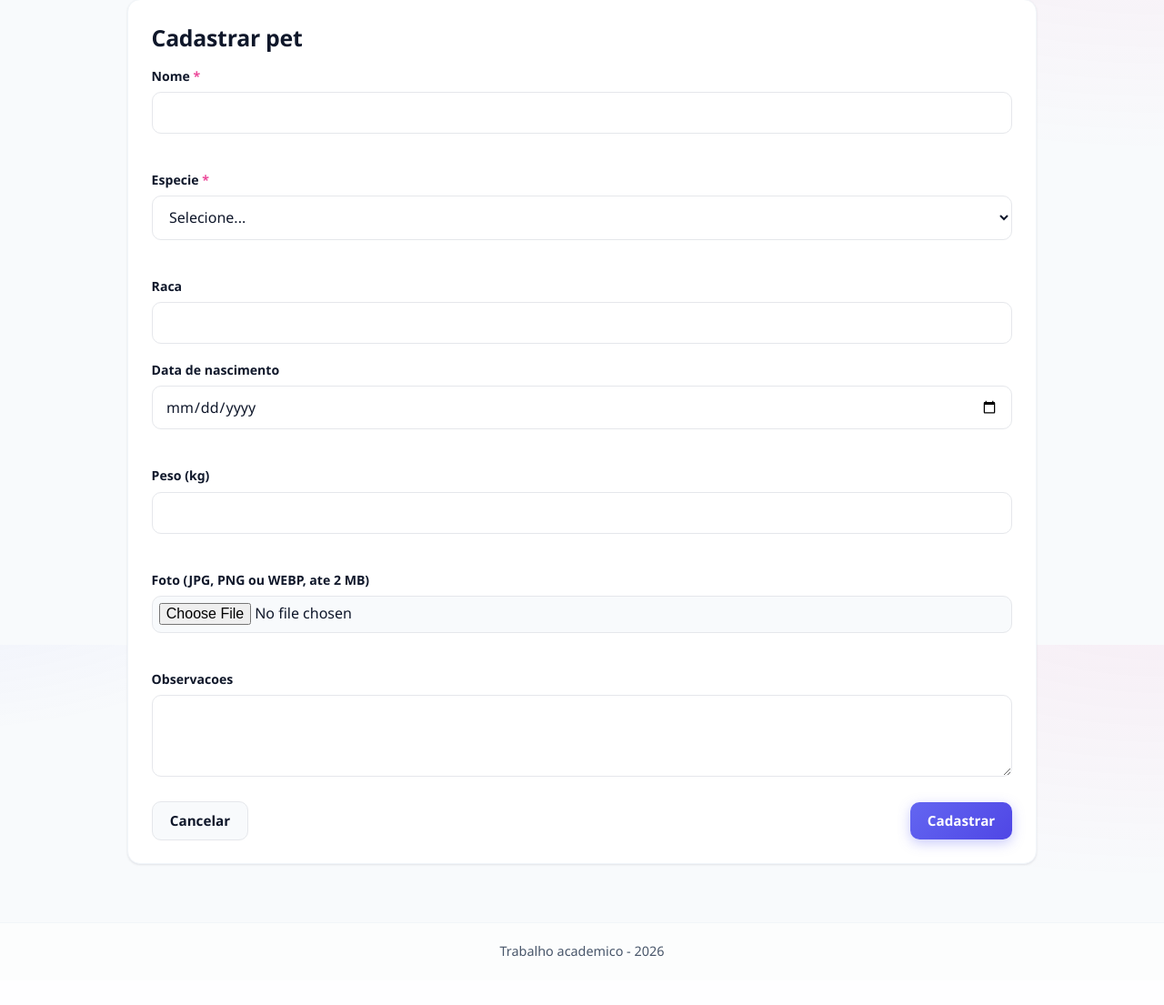
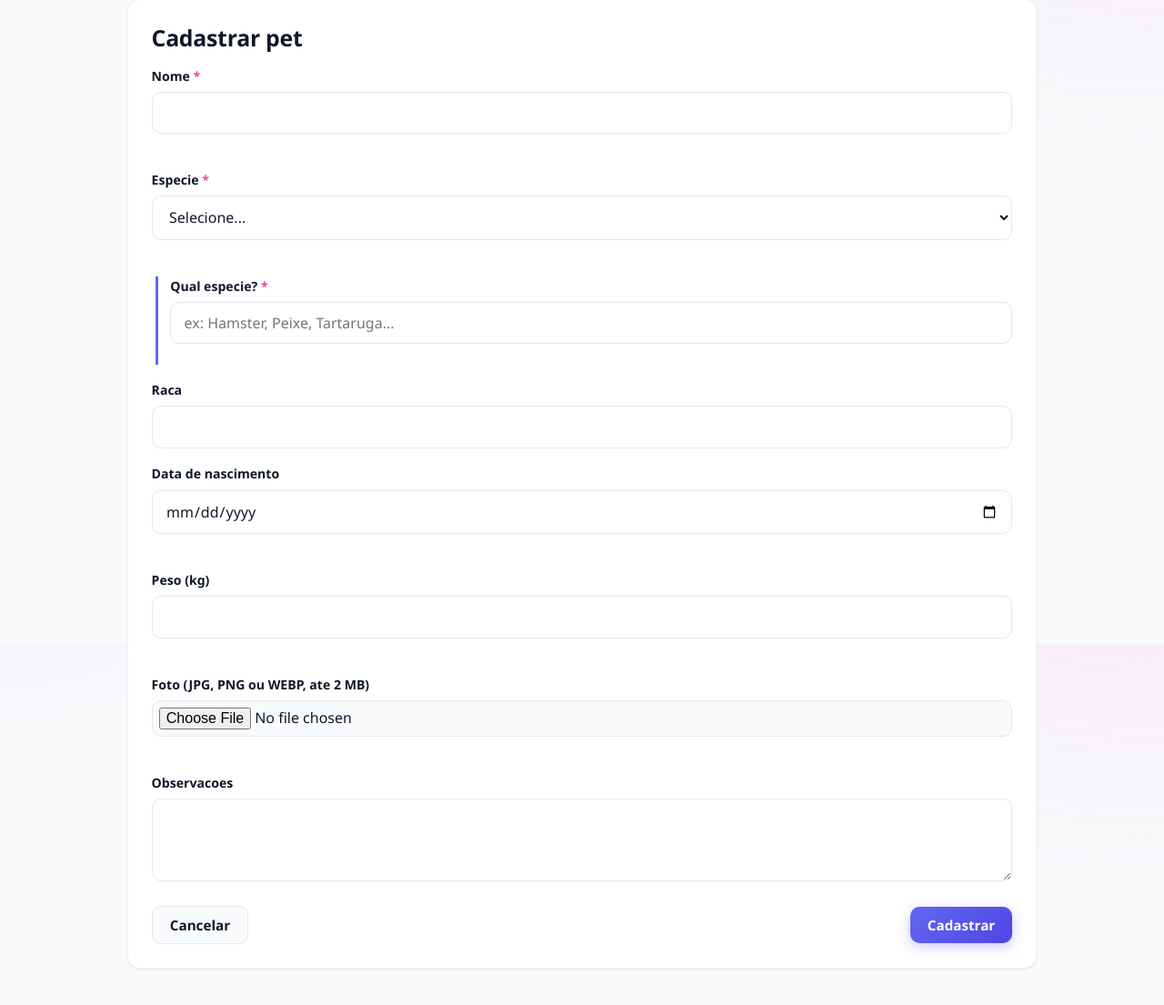
Before and after one commit to DerickSonda/trabalho.pet, a PHP site: page /pet_form.php in a window 1280 px wide. Shown: the part 91-1196 px from the top of the page at 91% size. Before the commit the page ends 1143 px from the top, so only its background shows below. Run offline with PHP 8.4, Linux system fonts and the light colour scheme; the visitor is signed in with stand-in values (Sample User, id 1).

Commit message:
feat: campo livre de especie quando 'Outro' for selecionado

```diff
--- a/includes/pets.php
+++ b/includes/pets.php
@@ -27,6 +27,19 @@ function rotuloEspecie(?string $especie): string
 {
     $mapa = especiesDisponiveis();
     return $mapa[$especie] ?? 'Outro';
+}
+
+/**
+ * Rotulo da especie levando em conta o campo livre `especie_outro`.
+ * Quando especie='outro' e o campo livre estiver preenchido, mostra
+ * o que o usuario digitou (ex: "Hamster") em vez do generico "Outro".
+ */
+function rotuloEspeciePet(array $pet): string
+{
+    if (($pet['especie'] ?? '') === 'outro' && !empty($pet['especie_outro'])) {
+        return $pet['especie_outro'];
+    }
+    return rotuloEspecie($pet['especie'] ?? null);
 }
 
 /**
@@ -94,8 +107,8 @@ function buscarPetDoUsuario(int $petId, int $usuarioId): ?array
 {
     $pdo = obterConexao();
     $stmt = $pdo->prepare(
-        'SELECT id, usuario_id, nome, especie, raca, data_nascimento,
-                peso, foto, observacoes, criado_em
+        'SELECT id, usuario_id, nome, especie, especie_outro, raca,
+                data_nascimento, peso, foto, observacoes, criado_em
          FROM pets
          WHERE id = :id AND usuario_id = :usuario_id
          LIMIT 1'
@@ -115,7 +128,8 @@ function listarPetsDoUsuario(int $usuarioId): array
 {
     $pdo = obterConexao();
     $stmt = $pdo->prepare(
-        'SELECT id, nome, especie, raca, data_nascimento, peso, foto
+        'SELECT id, nome, especie, especie_outro, raca,
+                data_nascimento, peso, foto
          FROM pets
          WHERE usuario_id = :usuario_id
          ORDER BY criado_em DESC, id DESC'
--- a/public/css/estilo.css
+++ b/public/css/estilo.css
@@ -251,6 +251,23 @@ h1, h2, h3 {
 .campo input[type="file"] {
     padding: 0.45rem;
     background-color: var(--cor-fundo);
+}
+
+/* Campo condicional (ex: "Qual especie?" quando seleciona Outro).
+   Animacao roda sempre que o campo deixa de estar com [hidden]. */
+.campo-condicional {
+    border-left: 3px solid var(--cor-primaria);
+    padding-left: 0.85rem;
+    margin-left: 0.25rem;
+}
+
+.campo-condicional:not([hidden]) {
+    animation: surgir-campo 0.25s ease-out;
+}
+
+@keyframes surgir-campo {
+    from { opacity: 0; transform: translateY(-4px); }
+    to   { opacity: 1; transform: translateY(0); }
 }
 
 .campo-erro {
--- a/public/js/pet_form.js
+++ b/public/js/pet_form.js
@@ -12,6 +12,28 @@
 
     const TAMANHO_MAX_FOTO = 2 * 1024 * 1024; // 2 MB
     const EXTENSOES_FOTO = ['jpg', 'jpeg', 'png', 'webp'];
+
+    // Campo livre "qual especie?" - so aparece quando especie='outro'.
+    const selectEspecie = formulario.especie;
+    const campoOutro    = document.getElementById('campo-especie-outro');
+    const inputOutro    = formulario.especie_outro;
+
+    function alternarCampoOutro() {
+        if (!campoOutro) return;
+        if (selectEspecie.value === 'outro') {
+            campoOutro.hidden = false;
+            inputOutro.focus();
+        } else {
+            campoOutro.hidden = true;
+            inputOutro.value = '';
+        }
+    }
+
+    if (selectEspecie && campoOutro) {
+        selectEspecie.addEventListener('change', alternarCampoOutro);
+        // Estado inicial ja vem certo do servidor; nao chamamos aqui pra
+        // nao roubar o foco quando a pagina carrega.
+    }
 
     function mostrarErro(nomeCampo, mensagem) {
         const span = formulario.querySelector('[data-erro="' + nomeCampo + '"]');
@@ -44,6 +66,15 @@
             valido = false;
         }
 
+        // Quando "Outro" e a especie, exigimos preenchimento do campo livre
+        if (especie === 'outro') {
+            const especieOutro = inputOutro ? inputOutro.value.trim() : '';
+            if (especieOutro.length < 2) {
+                mostrarErro('especie_outro', 'Diga qual especie (minimo 2 caracteres).');
+                valido = false;
+            }
+        }
+
         if (peso !== '') {
             // Aceita virgula, troca por ponto antes de testar
             const valorPeso = parseFloat(peso.replace(',', '.'));
--- a/public/pet_form.php
+++ b/public/pet_form.php
@@ -34,6 +34,7 @@ $modoEdicao = $petAtual !== null;
 $valores = [
     'nome'            => $petAtual['nome']            ?? '',
     'especie'         => $petAtual['especie']         ?? '',
+    'especie_outro'   => $petAtual['especie_outro']   ?? '',
     'raca'            => $petAtual['raca']            ?? '',
     'data_nascimento' => $petAtual['data_nascimento'] ?? '',
     'peso'            => $petAtual['peso']            ?? '',
@@ -50,6 +51,7 @@ if ($_SERVER['REQUEST_METHOD'] === 'POST') {
     // Sobrescreve valores com o que veio do POST (preserva em re-render se erro)
     $valores['nome']            = trim($_POST['nome']            ?? '');
     $valores['especie']         = trim($_POST['especie']         ?? '');
+    $valores['especie_outro']   = trim($_POST['especie_outro']   ?? '');
     $valores['raca']            = trim($_POST['raca']            ?? '');
     $valores['data_nascimento'] = trim($_POST['data_nascimento'] ?? '');
     $valores['peso']            = trim($_POST['peso']            ?? '');
@@ -63,6 +65,18 @@ if ($_SERVER['REQUEST_METHOD'] === 'POST') {
     // Especie - precisa estar nas opcoes validas
     if (!array_key_exists($valores['especie'], especiesDisponiveis())) {
         $erros['especie'] = 'Escolha uma especie valida.';
+    }
+
+    // Especie "outro": exige texto livre (2 a 50 chars)
+    // Para outras especies, ignoramos o que veio - nao gravamos lixo
+    if ($valores['especie'] === 'outro') {
+        if (mb_strlen($valores['especie_outro']) < 2) {
+            $erros['especie_outro'] = 'Diga qual especie (minimo 2 caracteres).';
+        } elseif (mb_strlen($valores['especie_outro']) > 50) {
+            $erros['especie_outro'] = 'Maximo 50 caracteres.';
+        }
+    } else {
+        $valores['especie_outro'] = '';
     }
 
     // Data de nascimento (opcional, se preenchida precisa ser valida e nao futura)
@@ -150,6 +164,7 @@ if ($_SERVER['REQUEST_METHOD'] === 'POST') {
                 'UPDATE pets
                     SET nome            = :nome,
                         especie         = :especie,
+                        especie_outro   = :especie_outro,
                         raca            = :raca,
                         data_nascimento = :nascimento,
                         peso            = :peso,
@@ -158,15 +173,16 @@ if ($_SERVER['REQUEST_METHOD'] === 'POST') {
                   WHERE id = :id AND usuario_id = :uid'
             );
             $stmt->execute([
-                ':nome'       => $valores['nome'],
-                ':especie'    => $valores['especie'],
-                ':raca'       => $valores['raca'] !== '' ? $valores['raca'] : null,
-                ':nascimento' => $valores['data_nascimento'] !== '' ? $valores['data_nascimento'] : null,
-                ':peso'       => $pesoNumerico,
-                ':foto'       => $fotoFinal,
-                ':obs'        => $valores['observacoes'] !== '' ? $valores['observacoes'] : null,
-                ':id'         => (int) $petAtual['id'],
-                ':uid'        => $usuarioId,
+                ':nome'          => $valores['nome'],
+                ':especie'       => $valores['especie'],
+                ':especie_outro' => $valores['especie_outro'] !== '' ? $valores['especie_outro'] : null,
+                ':raca'          => $valores['raca'] !== '' ? $valores['raca'] : null,
+                ':nascimento'    => $valores['data_nascimento'] !== '' ? $valores['data_nascimento'] : null,
+                ':peso'          => $pesoNumerico,
+                ':foto'          => $fotoFinal,
+                ':obs'           => $valores['observacoes'] !== '' ? $valores['observacoes'] : null,
+                ':id'            => (int) $petAtual['id'],
+                ':uid'           => $usuarioId,
             ]);
 
             // Se enviou foto nova com sucesso, apaga a antiga
@@ -182,19 +198,22 @@ if ($_SERVER['REQUEST_METHOD'] === 'POST') {
             // Cadastro - usuario_id SEMPRE da sessao
             $stmt = $pdo->prepare(
                 'INSERT INTO pets
-                    (usuario_id, nome, especie, raca, data_nascimento, peso, foto, observacoes)
+                    (usuario_id, nome, especie, especie_outro, raca,
+                     data_nascimento, peso, foto, observacoes)
                  VALUES
-                    (:uid, :nome, :especie, :raca, :nascimento, :peso, :foto, :obs)'
+                    (:uid, :nome, :especie, :especie_outro, :raca,
+                     :nascimento, :peso, :foto, :obs)'
             );
             $stmt->execute([
-                ':uid'        => $usuarioId,
-                ':nome'       => $valores['nome'],
-                ':especie'    => $valores['especie'],
-                ':raca'       => $valores['raca'] !== '' ? $valores['raca'] : null,
-                ':nascimento' => $valores['data_nascimento'] !== '' ? $valores['data_nascimento'] : null,
-                ':peso'       => $pesoNumerico,
-                ':foto'       => $nomeFotoNova,
-                ':obs'        => $valores['observacoes'] !== '' ? $valores['observacoes'] : null,
+                ':uid'           => $usuarioId,
+                ':nome'          => $valores['nome'],
+                ':especie'       => $valores['especie'],
+                ':especie_outro' => $valores['especie_outro'] !== '' ? $valores['especie_outro'] : null,
+                ':raca'          => $valores['raca'] !== '' ? $valores['raca'] : null,
+                ':nascimento'    => $valores['data_nascimento'] !== '' ? $valores['data_nascimento'] : null,
+                ':peso'          => $pesoNumerico,
+                ':foto'          => $nomeFotoNova,
+                ':obs'           => $valores['observacoes'] !== '' ? $valores['observacoes'] : null,
             ]);
 
             mensagemFlash('sucesso', 'Pet cadastrado com sucesso.');
@@ -243,6 +262,25 @@ $especies = especiesDisponiveis();
             </select>
             <span class="campo-erro" data-erro="especie">
                 <?= isset($erros['especie']) ? escapar($erros['especie']) : '' ?>
+            </span>
+        </div>
+
+        <?php
+            // Campo so visivel quando especie='outro'. Usamos a classe
+            // .campo-condicional + atributo hidden para esconder no
+            // primeiro render se nao for o caso. JS controla daqui pra frente.
+            $mostrarOutro = $valores['especie'] === 'outro';
+        ?>
+        <div class="campo campo-condicional"
+             id="campo-especie-outro"
+             <?= $mostrarOutro ? '' : 'hidden' ?>>
+            <label for="especie_outro">Qual especie? <span class="obrig">*</span></label>
+            <input type="text" id="especie_outro" name="especie_outro"
+                   maxlength="50"
+                   placeholder="ex: Hamster, Peixe, Tartaruga..."
+                   value="<?= escapar($valores['especie_outro']) ?>">
+            <span class="campo-erro" data-erro="especie_outro">
+                <?= isset($erros['especie_outro']) ? escapar($erros['especie_outro']) : '' ?>
             </span>
         </div>
 
--- a/public/pets.php
+++ b/public/pets.php
@@ -58,7 +58,7 @@ require __DIR__ . '/../includes/header.php';
                 <div class="pet-info">
                     <h2 class="pet-nome"><?= escapar($pet['nome']) ?></h2>
                     <p class="pet-meta">
-                        <?= escapar(rotuloEspecie($pet['especie'])) ?>
+                        <?= escapar(rotuloEspeciePet($pet)) ?>
                         <?php if (!empty($pet['raca'])): ?>
                             - <?= escapar($pet['raca']) ?>
                         <?php endif; ?>
--- a/sql/schema.sql
+++ b/sql/schema.sql
@@ -31,6 +31,7 @@ CREATE TABLE IF NOT EXISTS pets (
     usuario_id       INT UNSIGNED NOT NULL,
     nome             VARCHAR(100) NOT NULL,
     especie          ENUM('cao','gato','coelho','ave','outro') NOT NULL,
+    especie_outro    VARCHAR(50) DEFAULT NULL,
     raca             VARCHAR(100) DEFAULT NULL,
     data_nascimento  DATE DEFAULT NULL,
     peso             DECIMAL(5,2) DEFAULT NULL,
```
Also changed, not shown: RELATORIO.md (+1 -3 lines), sql/migrations/001_add_especie_outro.sql (added).
